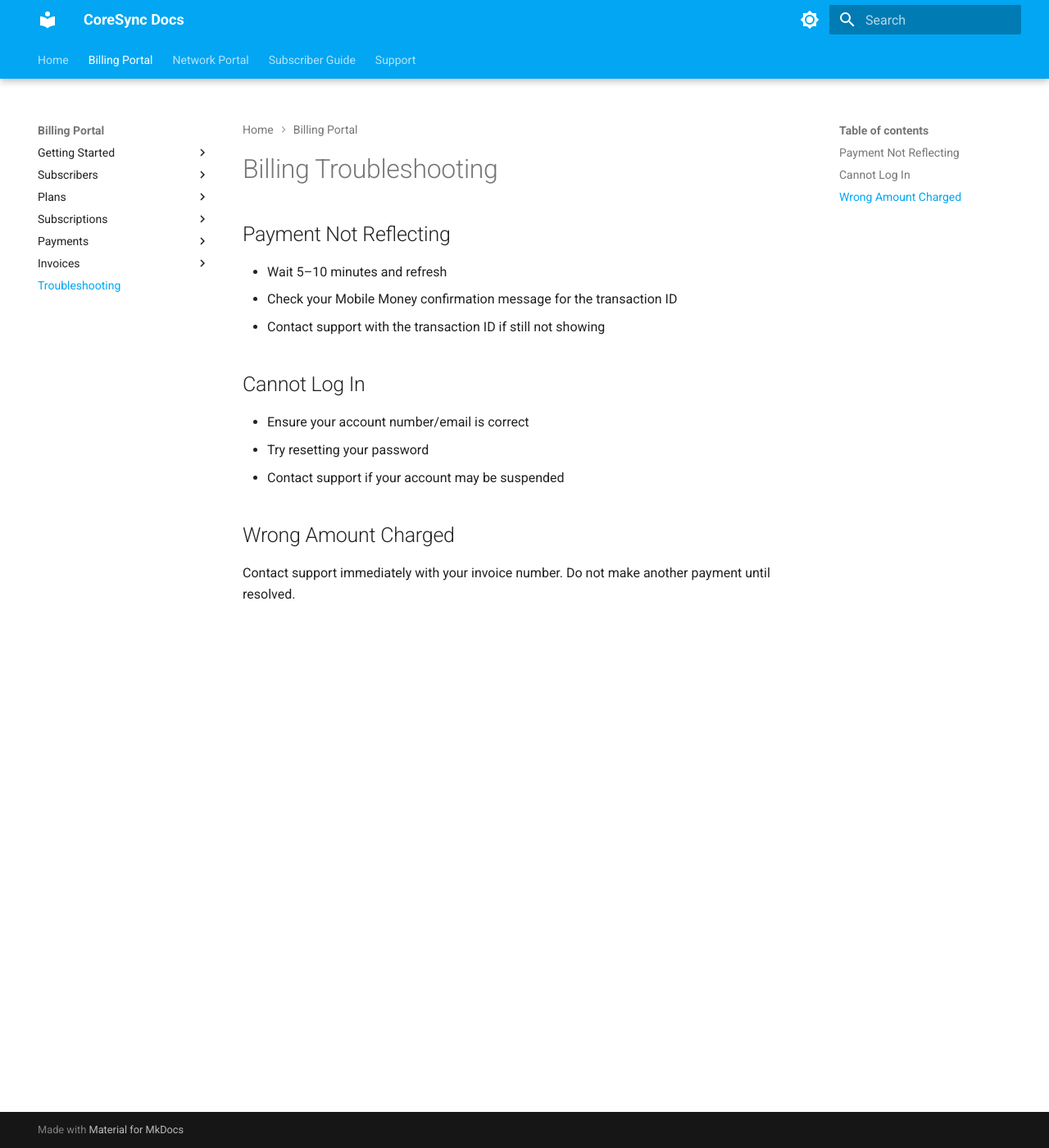
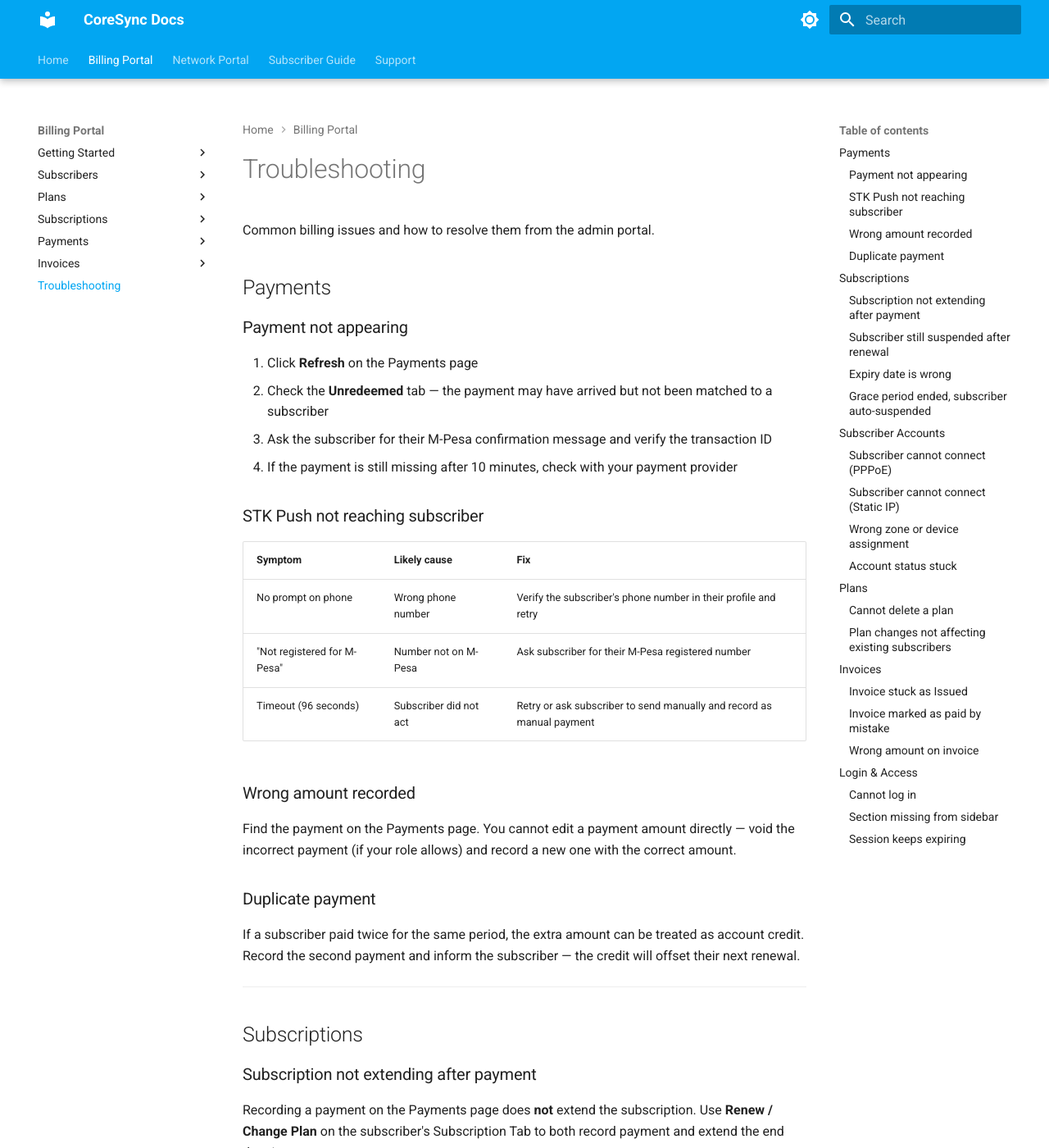
Before and after one commit to albertejuku/avitech-docs, an MkDocs documentation site: the page built from docs/billing/troubleshooting.md, in a window 1280 px wide and 1400 px high. Shown: the whole window at 82% size. Built offline with MkDocs 1.6.1 and Material for MkDocs 9.7.7, drawn with Linux system fonts in a browser that asks for light colours; some of the changed text lies outside the part shown.

Commit message:
feat: comprehensive billing troubleshooting guide
From 3 weak items to 30+ scenarios across Payments, Subscriptions, Subscriber Accounts, Plans, Invoices, and Login.

Co-Authored-By: Claude <noreply@anthropic.com>

```diff
--- a/docs/billing/troubleshooting.md
+++ b/docs/billing/troubleshooting.md
@@ -1,17 +1,125 @@
-# Billing Troubleshooting
+# Troubleshooting
 
-## Payment Not Reflecting
+Common billing issues and how to resolve them from the admin portal.
 
-- Wait 5–10 minutes and refresh
-- Check your Mobile Money confirmation message for the transaction ID
-- Contact support with the transaction ID if still not showing
+## Payments
 
-## Cannot Log In
+### Payment not appearing
 
-- Ensure your account number/email is correct
-- Try resetting your password
-- Contact support if your account may be suspended
+1. Click **Refresh** on the Payments page
+2. Check the **Unredeemed** tab — the payment may have arrived but not been matched to a subscriber
+3. Ask the subscriber for their M-Pesa confirmation message and verify the transaction ID
+4. If the payment is still missing after 10 minutes, check with your payment provider
 
-## Wrong Amount Charged
+### STK Push not reaching subscriber
 
-Contact support immediately with your invoice number. Do not make another payment until resolved.
+| Symptom | Likely cause | Fix |
+|---|---|---|
+| No prompt on phone | Wrong phone number | Verify the subscriber's phone number in their profile and retry |
+| "Not registered for M-Pesa" | Number not on M-Pesa | Ask subscriber for their M-Pesa registered number |
+| Timeout (96 seconds) | Subscriber did not act | Retry or ask subscriber to send manually and record as manual payment |
+
+### Wrong amount recorded
+
+Find the payment on the Payments page. You cannot edit a payment amount directly — void the incorrect payment (if your role allows) and record a new one with the correct amount.
+
+### Duplicate payment
+
+If a subscriber paid twice for the same period, the extra amount can be treated as account credit. Record the second payment and inform the subscriber — the credit will offset their next renewal.
+
+---
+
+## Subscriptions
+
+### Subscription not extending after payment
+
+Recording a payment on the Payments page does **not** extend the subscription. Use **Renew / Change Plan** on the subscriber's Subscription Tab to both record payment and extend the end date in one step.
+
+### Subscriber still suspended after renewal
+
+1. Go to the subscriber's detail page
+2. On the Subscription Tab, click **Reactivate**
+3. If reactivation fails, click **Force Redial (CoA)** to disconnect and re-authenticate
+
+### Expiry date is wrong
+
+Use **Quick Extend** on the Subscription Tab to adjust the end date. Enter the number of days to add or correct. No payment record is created for a quick extend.
+
+### Grace period ended, subscriber auto-suspended
+
+The subscriber can still be renewed. Use **Renew / Change Plan** — recording a payment and extending the subscription will automatically reactivate them.
+
+---
+
+## Subscriber Accounts
+
+### Subscriber cannot connect (PPPoE)
+
+1. Check the subscriber's **Online Status** on the list — is it Offline or No Internet?
+2. Verify RADIUS credentials on the subscriber detail page
+3. Click **Force Redial (CoA)** to kick the subscriber's session
+4. Click **Refresh Status** to check live RADIUS state
+5. If the subscriber changed their router, use **Reset MAC Binding**
+
+### Subscriber cannot connect (Static IP)
+
+1. Verify the static IP is assigned and shows as **(fixed)** on the detail page
+2. Click **Re-provision** to push the IP assignment to the router
+3. Check that the router/NAS device is online under Network → Devices
+
+### Wrong zone or device assignment
+
+Edit the subscriber and update the Zone or Router/NAS field. For PPPoE subscribers, the RADIUS credentials will be reprovisioned on the new device automatically.
+
+### Account status stuck
+
+Click **Refresh Status** on the subscriber detail page to force a live status check against the RADIUS server. If status is still incorrect, check the RADIUS server logs.
+
+---
+
+## Plans
+
+### Cannot delete a plan
+
+Plans with active subscribers cannot be deleted. Either:
+- Move subscribers to a different plan via **Renew / Change Plan**, or
+- **Archive** the plan instead (preserves historical records)
+
+### Plan changes not affecting existing subscribers
+
+Plan edits (price, speed, duration) only apply to NEW subscriptions and renewals. Existing active subscriptions keep their original terms until the current period ends.
+
+---
+
+## Invoices
+
+### Invoice stuck as Issued
+
+An invoice stays **Issued** until manually marked as paid. If payment was received, find the invoice and click **Mark as Paid**.
+
+### Invoice marked as paid by mistake
+
+You cannot undo a paid status. Create a new invoice if the charge still applies, or issue a credit note.
+
+### Wrong amount on invoice
+
+Void the incorrect invoice and create a new one with the correct amount. Voiding is permanent — double-check before confirming.
+
+---
+
+## Login & Access
+
+### Cannot log in
+
+1. Verify the username/email and password
+2. Check if the account is active (not disabled)
+3. Use **Forgot Password** to trigger a reset email
+4. If the user is locked out, an admin can reset their password from Settings → Users
+
+### Section missing from sidebar
+
+Access to portal sections is controlled by user roles. If a section is not visible, contact your system administrator to adjust your role permissions.
+
+### Session keeps expiring
+
+Sessions expire after a period of inactivity for security. Log in again. If it happens frequently, check that your browser is not clearing cookies automatically.
```
